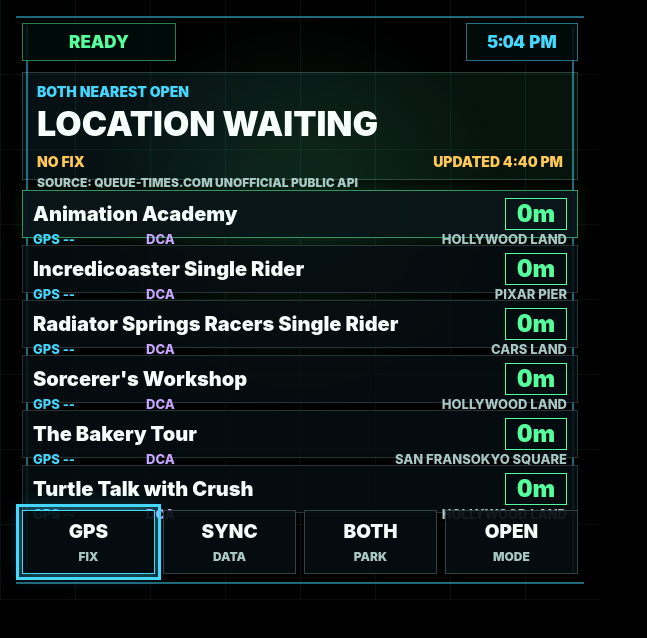
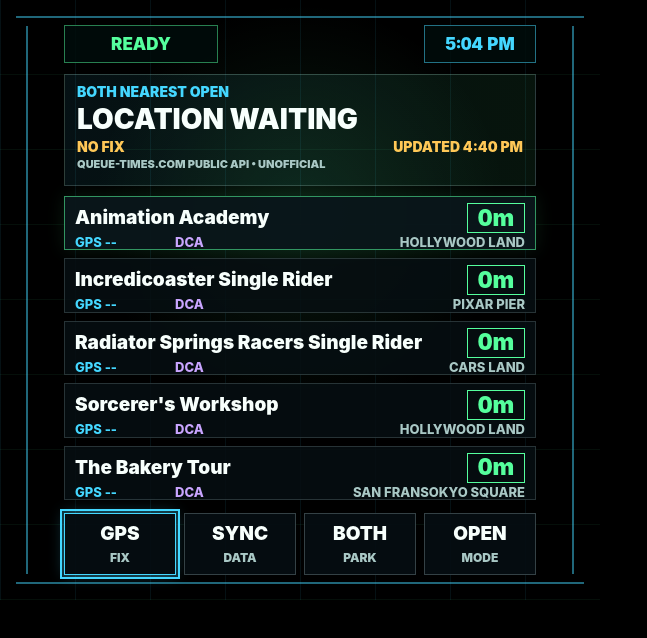
Before and after one commit to chrisclawguitarte/rayban-disney-nearby, a website: page index.html in a window 1280 px wide. Shown: the whole page, without its empty margins (0-647 px from the left). Drawn offline with Linux system fonts and the light colour scheme.

Commit message:
Tighten Disney nearby display layout

```diff
--- a/app.js
+++ b/app.js
@@ -471,7 +471,7 @@
     dom.mode.textContent = modeLabel();
     dom.fix.textContent = fixLabel();
     dom.updated.textContent = updatedLabel();
-    dom.source.textContent = "Source: Queue-Times.com unofficial public API";
+    dom.source.textContent = "Queue-Times.com public API • unofficial";
     dom.gpsControl.textContent = state.locationWatchId !== null ? "GPS ON" : "GPS";
     dom.syncControl.textContent = state.loading ? "..." : "DATA";
     dom.parkControl.textContent = parkLabel();
@@ -495,7 +495,7 @@
   }
 
   function renderRideList(rides) {
-    var visible = rides.slice(0, 6);
+    var visible = rides.slice(0, 5);
     if (!visible.length) {
       dom.list.innerHTML = '<div class="empty-state">No matching attractions</div>';
       return;
@@ -592,6 +592,8 @@
 
   function compactName(name) {
     return String(name || "")
+      .replace(/^Pirate's Lair on Tom Sawyer Island$/i, "Pirate's Lair")
+      .replace(/^Frontierland\s+/i, "")
       .replace(/\s+-\s+.*$/, "")
       .replace(/\s+inspired by.*$/i, "")
       .replace(/^Star Wars:\s*/i, "")
--- a/service-worker.js
+++ b/service-worker.js
@@ -1,4 +1,4 @@
-var CACHE_NAME = "rayban-disney-nearby-v1";
+var CACHE_NAME = "rayban-disney-nearby-v2";
 var STATIC_ASSETS = [
   "./",
   "./index.html",
--- a/styles.css
+++ b/styles.css
@@ -69,9 +69,9 @@
   z-index: 1;
   width: 600px;
   height: 600px;
-  padding: 22px;
+  padding: 24px 64px 22px;
   display: grid;
-  grid-template-rows: 40px 108px 1fr 72px;
+  grid-template-rows: 40px 112px 1fr 68px;
   gap: 10px;
 }
 
@@ -82,6 +82,7 @@
 .control-row {
   display: flex;
   align-items: center;
+  min-width: 0;
 }
 
 .top-bar,
@@ -119,8 +120,10 @@
 }
 
 .summary-panel {
-  min-height: 108px;
-  padding: 12px 14px;
+  min-height: 0;
+  min-width: 0;
+  overflow: hidden;
+  padding: 10px 12px;
   border: 1px solid var(--line);
   background: linear-gradient(90deg, rgba(68, 215, 255, 0.08), rgba(85, 255, 157, 0.08));
 }
@@ -139,10 +142,11 @@
 }
 
 .summary-title {
-  height: 44px;
-  margin-top: 8px;
+  max-width: 100%;
+  height: 32px;
+  margin-top: 6px;
   color: var(--text);
-  font-size: 34px;
+  font-size: 28px;
   font-weight: 950;
   line-height: 1;
   white-space: nowrap;
@@ -151,7 +155,7 @@
 }
 
 .summary-meta {
-  margin-top: 4px;
+  margin-top: 3px;
   gap: 12px;
   color: var(--amber);
 }
@@ -164,21 +168,24 @@
 }
 
 .source-line {
-  margin-top: 8px;
+  margin-top: 5px;
   color: var(--muted);
-  font-size: 12px;
+  font-size: 11px;
 }
 
 .ride-list {
   min-height: 0;
+  min-width: 0;
   display: grid;
-  grid-template-rows: repeat(6, 1fr);
-  gap: 7px;
+  grid-template-rows: repeat(5, 1fr);
+  gap: 8px;
 }
 
 .ride-card {
-  min-height: 48px;
-  padding: 7px 10px 6px;
+  min-height: 0;
+  min-width: 0;
+  overflow: hidden;
+  padding: 6px 10px;
   border: 1px solid rgba(218, 252, 255, 0.16);
   background: var(--panel);
 }
@@ -191,9 +198,9 @@
 
 .ride-name {
   min-width: 0;
-  padding-right: 8px;
+  padding-right: 10px;
   color: var(--text);
-  font-size: 20px;
+  font-size: 19px;
   font-weight: 900;
   line-height: 1.05;
   white-space: nowrap;
@@ -202,14 +209,14 @@
 }
 
 .wait-pill {
-  flex: 0 0 62px;
-  height: 32px;
+  flex: 0 0 58px;
+  height: 30px;
   display: inline-flex;
   align-items: center;
   justify-content: center;
   border: 1px solid currentColor;
   color: var(--accent);
-  font-size: 24px;
+  font-size: 23px;
   font-weight: 950;
   line-height: 1;
   font-variant-numeric: tabular-nums;
@@ -229,7 +236,9 @@
 }
 
 .ride-meta {
-  gap: 9px;
+  display: grid;
+  grid-template-columns: 92px 38px minmax(0, 1fr);
+  gap: 8px;
   margin-top: 3px;
   color: var(--muted);
   font-size: 13px;
@@ -246,12 +255,10 @@
 }
 
 .ride-distance {
-  flex: 0 0 104px;
   color: var(--focus);
 }
 
 .ride-park {
-  flex: 0 0 38px;
   color: var(--purple);
 }
 
@@ -274,13 +281,15 @@
 }
 
 .control-row {
+  min-width: 0;
   gap: 8px;
 }
 
 .control {
   flex: 1 1 0;
   width: auto;
-  min-height: 64px;
+  min-width: 0;
+  min-height: 62px;
   border: 1px solid rgba(218, 252, 255, 0.22);
   background: rgba(6, 14, 18, 0.92);
   color: var(--text);
@@ -313,8 +322,8 @@
 
 .focusable:focus,
 .focusable.is-focused {
-  outline: 3px solid var(--focus);
-  outline-offset: 3px;
+  outline: 2px solid var(--focus);
+  outline-offset: 2px;
   border-color: var(--focus);
-  box-shadow: 0 0 0 3px rgba(68, 215, 255, 0.18), 0 0 18px rgba(68, 215, 255, 0.34);
+  box-shadow: 0 0 0 2px rgba(68, 215, 255, 0.18), 0 0 14px rgba(68, 215, 255, 0.28);
 }
```
Also changed, not shown: scripts/check.js (+7 -3 lines).
